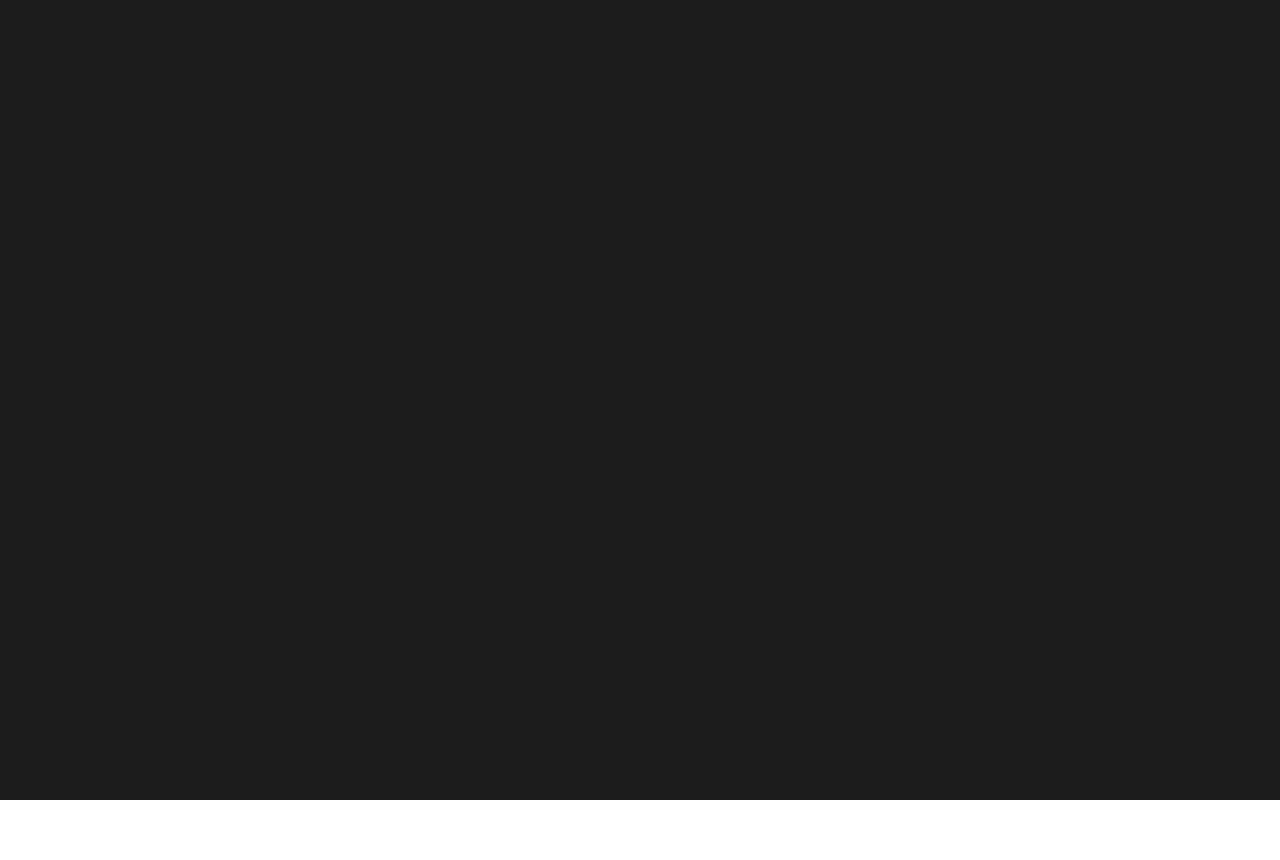
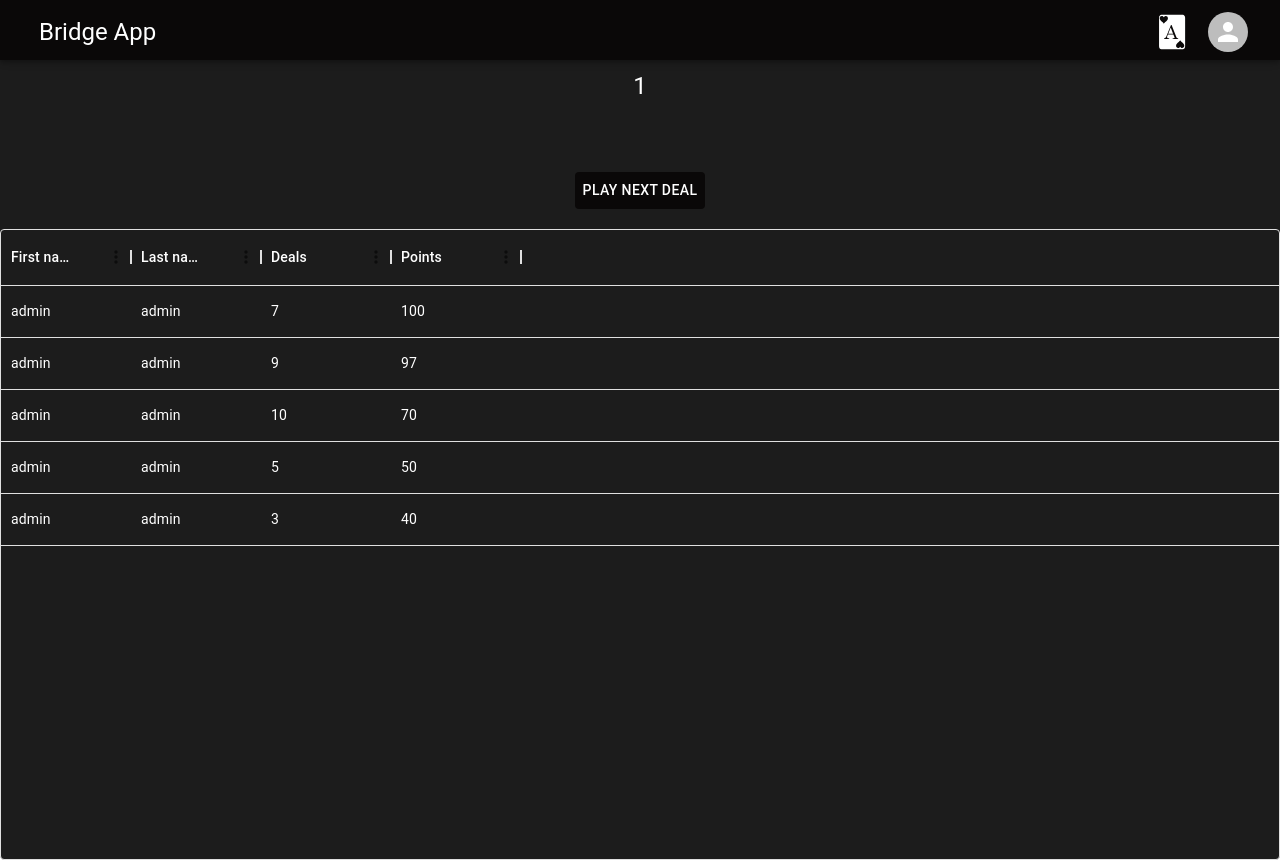
Before and after one commit to perqss/BridgeWebApp, a React (Create React App) app in the folder bridge-app/: page /tournaments/1 in a window 1280 px wide. Before the commit this address had no page. Before the commit the page ends 800 px from the top, so only its background shows below. Built offline with nearby package versions, Linux system fonts and the light colour scheme; sample sign-in values are in the browser's storage.

Commit message:
add choose tournament page and tournament ranking

```diff
--- a/bridge-app/package.json
+++ b/bridge-app/package.json
@@ -7,7 +7,8 @@
     "@emotion/react": "^11.11.1",
     "@emotion/styled": "^11.11.0",
     "@mui/icons-material": "^5.14.16",
-    "@mui/material": "^5.14.17",
+    "@mui/material": "^5.14.20",
+    "@mui/x-data-grid": "^6.18.3",
     "@testing-library/jest-dom": "^5.17.0",
     "@testing-library/react": "^13.4.0",
     "@testing-library/user-event": "^13.5.0",
--- a/bridge-app/src/App.css
+++ b/bridge-app/src/App.css
@@ -36,3 +36,10 @@
     transform: rotate(360deg);
   }
 }
+
+.div-center {
+  display: flex;
+  flex-direction: column;
+  justify-content: center;
+  align-items: center;
+}
--- a/bridge-app/src/App.js
+++ b/bridge-app/src/App.js
@@ -11,6 +11,8 @@ import SignIn from './pages/SignIn';
 import BridgeAppBar from './components/BridgeAppBar';
 import GameMode from './pages/GameMode';
 import Account from './pages/Account';
+import ChooseTournament from './pages/ChooseTournament';
+import Tournament from './pages/Tournament';
 
 function App() {
   const [username, setUsername] = useState("");
@@ -70,6 +72,24 @@ function App() {
             </div>
           }
         />
+        <Route
+          path='/choose-tournament'
+          element={
+            <div>
+              <TopBar/>
+              <ChooseTournament/>
+            </div>
+          }
+        />
+          <Route
+          path='/tournaments/:tournamentName'
+          element={
+            <div>
+              <TopBar/>
+              <Tournament/>
+            </div>
+          }
+        />
       </Routes>
     </Router>
   );
--- a/bridge-app/src/components/MaterialComponentsCss.js
+++ b/bridge-app/src/components/MaterialComponentsCss.js
@@ -4,6 +4,7 @@ import TextField from '@mui/material/TextField';
 import Alert from '@mui/material/Alert'
 import Button from '@mui/material/Button'
 import Box from '@mui/material/Box';
+import Typography from '@mui/material/Typography';
 import { mainColor } from '../common/utils';
 
 export const inputProps = {
@@ -66,4 +67,20 @@ const StyledAlert = styled(Alert)(({ theme }) => ({
     marginTop: 1,
 }));
 
-export {FormTextField, FormBox, FormButton, StyledAlert, ItemInfoButton};
+const Header = (props) => {
+  return (
+    <Typography
+      variant='h5'
+      color='white'
+      sx={{
+          marginBottom: '60px',
+          marginTop: '10px',
+      }}
+    >
+      {props.text}
+    </Typography>
+  )
+}
+
+
+export {FormTextField, FormBox, FormButton, StyledAlert, ItemInfoButton, Header};
--- /dev/null
+++ b/bridge-app/src/pages/ChooseTournament.js
@@ -0,0 +1,25 @@
+import React from 'react';
+import { List, ListItemButton, ListItemText } from '@mui/material';
+import { useNavigate } from 'react-router-dom';
+
+const ChooseTournament = () => {
+  const tournaments = ['Tournament 1', 'Tournament 2', 'Tournament 3', 'Tournament 4', 'Tournament 5', 'Tournament 6', 'Tournament 7', 'Tournament 8', 'Tournament 9', 'Tournament 10'];
+  const navigate = useNavigate();
+  return (
+    <List sx={{marginTop: '60px'}}>
+        {tournaments.map((tournament, index) =>
+            <ListItemButton
+                key={index}
+                onClick={() => navigate(`/tournaments/${tournament}`)}
+            >
+                <ListItemText
+                    primary={`${tournament}`}
+                    primaryTypographyProps={{color: 'white', fontSize: '20px'}}
+                />
+            </ListItemButton>
+        )}
+    </List>
+  );
+}
+
+export default ChooseTournament;
--- a/bridge-app/src/pages/GameMode.js
+++ b/bridge-app/src/pages/GameMode.js
@@ -3,10 +3,15 @@ import { Typography, Button, Card, CardActionArea, CardActions} from '@mui/mater
 import { backgroundColor, mainColor } from '../common/utils';
 import { IoPeopleOutline } from "react-icons/io5";
 import { IoPersonOutline } from "react-icons/io5";
+import { useNavigate } from 'react-router-dom';
+import { Header } from '../components/MaterialComponentsCss';
+
 
 const GameMode = () => {
   const gameModes = ['Singleplayer', 'Multiplayer'];
-  const icons = [<IoPersonOutline fontSize={150} color='grey'/>, <IoPeopleOutline fontSize={150} color='grey'/>]
+  const icons = [<IoPersonOutline fontSize={150} color='grey'/>, <IoPeopleOutline fontSize={150} color='grey'/>];
+  const urls = ['/choose-tournament', '/game-mode'];
+  const navigate = useNavigate();
   return (
     <div
         style={{
@@ -17,15 +22,9 @@ const GameMode = () => {
             alignItems: 'center'
         }}
     >
-        <Typography
-            variant='h5'
-            color='white'
-            sx={{
-                marginBottom: '60px'
-            }}
-        >
-            Choose your game mode
-        </Typography>
+        <Header
+            text='Choose your game mode'
+        />
         <div
             style={{
                 display: 'flex',
@@ -50,6 +49,7 @@ const GameMode = () => {
                             justifyContent: 'center',
                             alignItems: 'center'
                         }}
+                        onClick={() => navigate(urls[index])}
                     >
                         {icons[index]}
                     </div>
--- /dev/null
+++ b/bridge-app/src/pages/Tournament.js
@@ -0,0 +1,68 @@
+import React from 'react';
+import { DataGrid, gridPageCountSelector, GridPagination, useGridApiContext, useGridSelector } from '@mui/x-data-grid';
+import MuiPagination from '@mui/material/Pagination';
+import Typography from '@mui/material/Typography'
+import { backgroundColor } from '../common/utils';
+import { Header, FormButton } from '../components/MaterialComponentsCss';
+import { useParams } from 'react-router-dom';
+
+const columns = [
+    { field: 'id', headername: 'id', hide: true},
+    { field: 'firstName', headerName: 'First name', width: 130 },
+    { field: 'lastName', headerName: 'Last name', width: 130 },
+    { field: 'deals', headerName: 'Deals', width: 130},
+    { field: 'points', headerName: 'Points', width: 130},
+];
+
+// change to an API call
+const rows = [
+    {id: 1, firstName: 'admin', lastName: 'admin', deals: 7, points: 100},
+    {id: 2, firstName: 'admin', lastName: 'admin', deals: 3, points: 40},
+    {id: 3, firstName: 'admin', lastName: 'admin', deals: 5, points: 50},
+    {id: 4, firstName: 'admin', lastName: 'admin', deals: 10, points: 70},
+    {id: 5, firstName: 'admin', lastName: 'admin', deals: 9, points: 97},
+
+];
+
+const Tournament = () => {
+
+  const sortDataByPoints = (data) => {
+    data.sort((a, b) => b.points - a.points);
+  }
+  sortDataByPoints(rows);
+  const tournamentName = useParams().tournamentName;
+  return (
+    <div style={{ height: '100vh', width: '100vw', marginTop: '60px', display: 'flex', flexDirection: 'column'}}>
+        <div className='div-center'>
+            <Header
+                text={tournamentName}
+            />
+            <FormButton // render if user has less than 10 deals
+                sx={{
+                    marginBottom: '20px'
+                }}
+            >
+                Play Next Deal
+            </FormButton>
+        </div>
+      <DataGrid
+        sx={{
+            color: 'white',
+            backgroundColor: backgroundColor,
+        }}
+        rows={rows}
+        columns={columns}
+        initialState={{
+          columns: {
+            columnVisibilityModel: {
+              id: false
+            },
+          },
+        }}
+        hideFooter
+      />
+    </div>
+  );
+}
+
+export default Tournament;
```
Also changed, not shown: 1 other file (tests, documents, lock files or other folders).
